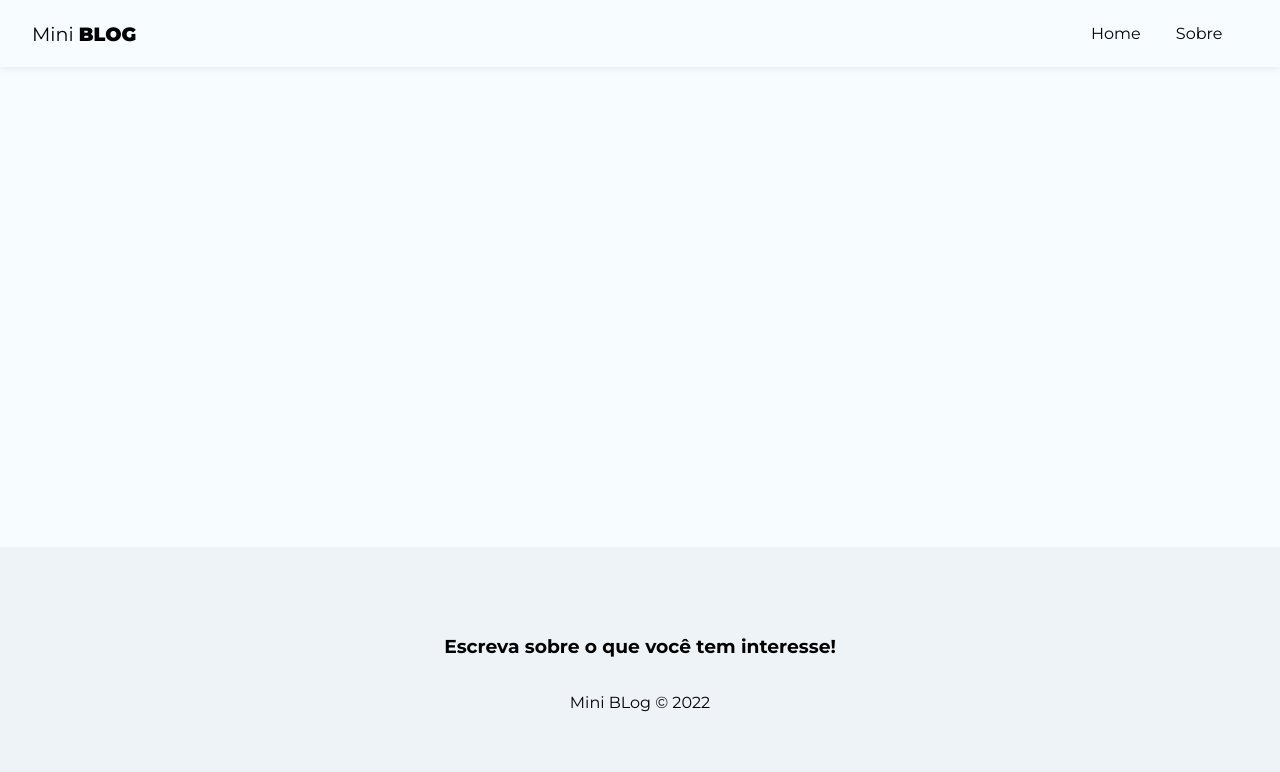
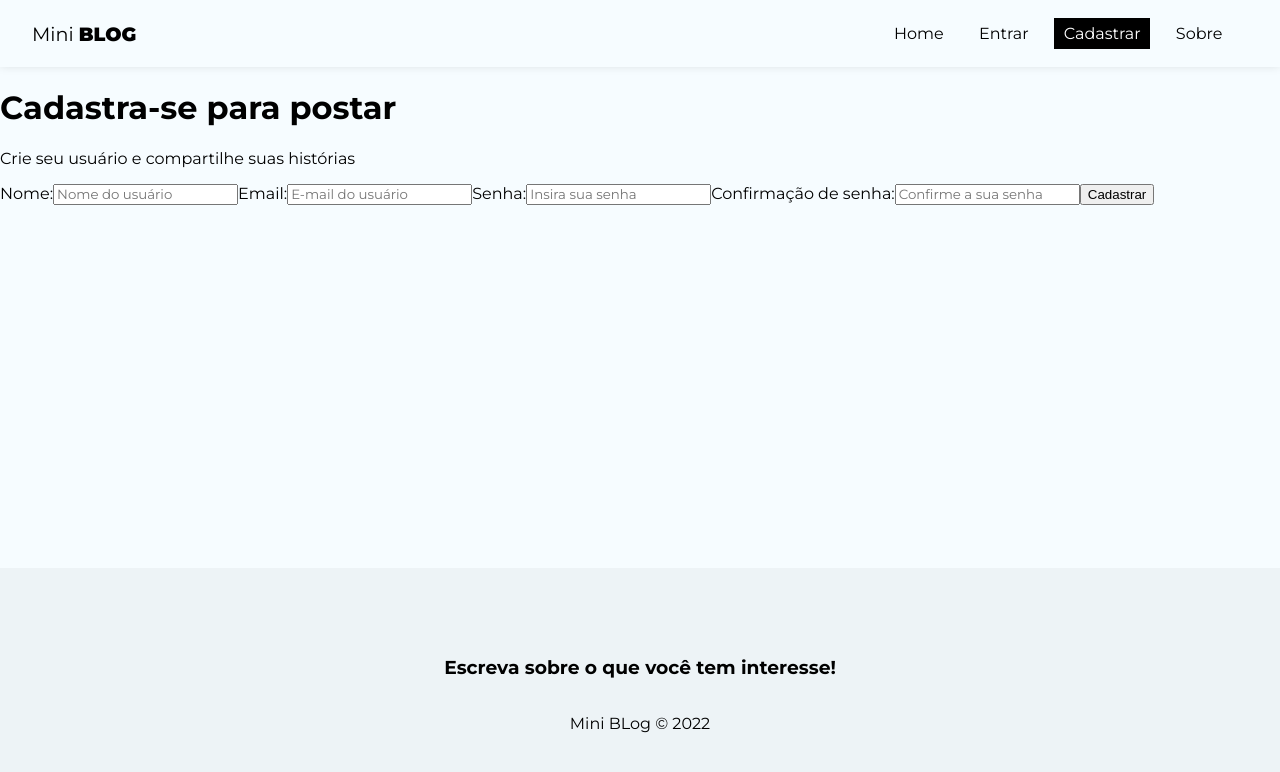
Before and after one commit to luizgustavoou/Miniblog, a React (Create React App) app: page /register in a window 1280 px wide. Shown: the top 772 px of the page. Built offline with nearby package versions, Linux system fonts and the light colour scheme.

Commit message:
Criando formulário de cadastro

```diff
--- a/src/App.js
+++ b/src/App.js
@@ -6,6 +6,8 @@ import About from "./pages/About/About";
 import Home from "./pages/Home/Home";
 import Navbar from "./components/Navbar";
 import Footer from "./components/Footer";
+import Login from "./pages/Login/Login";
+import Register from "./pages/Register/Register";
 
 function App() {
   return (
@@ -16,6 +18,8 @@ function App() {
           <Routes>
             <Route path="/" element={<Home />} />
             <Route path="/about" element={<About />} />
+            <Route path="/login" element={<Login />} />
+            <Route path="/register" element={<Register />} />
           </Routes>
         </div>
         <Footer />
--- a/src/components/Navbar.js
+++ b/src/components/Navbar.js
@@ -19,6 +19,22 @@ const Navbar = () => {
         </li>
         <li>
           <NavLink
+            to="/Login"
+            className={({ isActive }) => (isActive ? styles.active : "")}
+          >
+            Entrar
+          </NavLink>
+        </li>
+        <li>
+          <NavLink
+            to="/register"
+            className={({ isActive }) => (isActive ? styles.active : "")}
+          >
+            Cadastrar
+          </NavLink>
+        </li>
+        <li>
+          <NavLink
             to="/about"
             className={({ isActive }) => (isActive ? styles.active : "")}
           >
--- /dev/null
+++ b/src/pages/Login/Login.js
@@ -0,0 +1,11 @@
+import styles from "./Login.module.css";
+
+const Login = () => {
+  return (
+    <div>
+      <h2>Login</h2>
+    </div>
+  );
+};
+
+export default Login;
--- /dev/null
+++ b/src/pages/Register/Register.js
@@ -0,0 +1,53 @@
+import styles from "./Register.module.css";
+
+import { useState, useEffect } from "react";
+
+const Register = () => {
+  return (
+    <div>
+      <h1>Cadastra-se para postar</h1>
+      <p>Crie seu usuário e compartilhe suas histórias</p>
+      <form>
+        <label>
+          <span>Nome:</span>
+          <input
+            type="text"
+            name="displayName"
+            required
+            placeholder="Nome do usuário"
+          />
+        </label>
+        <label>
+          <span>Email:</span>
+          <input
+            type="email"
+            name="email"
+            required
+            placeholder="E-mail do usuário"
+          />
+        </label>
+        <label>
+          <span>Senha:</span>
+          <input
+            type="password"
+            name="password"
+            required
+            placeholder="Insira sua senha"
+          />
+        </label>
+        <label>
+          <span>Confirmação de senha:</span>
+          <input
+            type="password"
+            name="confirmPassword"
+            required
+            placeholder="Confirme a sua senha"
+          />
+        </label>
+        <button className="btn">Cadastrar</button>
+      </form>
+    </div>
+  );
+};
+
+export default Register;
--- /dev/null
+++ b/src/pages/Register/Register.module.css
@@ -0,0 +1,7 @@
+.register {
+  text-align: center;
+}
+
+.register p {
+  color: #aaa;
+}
```
Also changed, not shown: src/pages/Login/Login.module.css (added).
